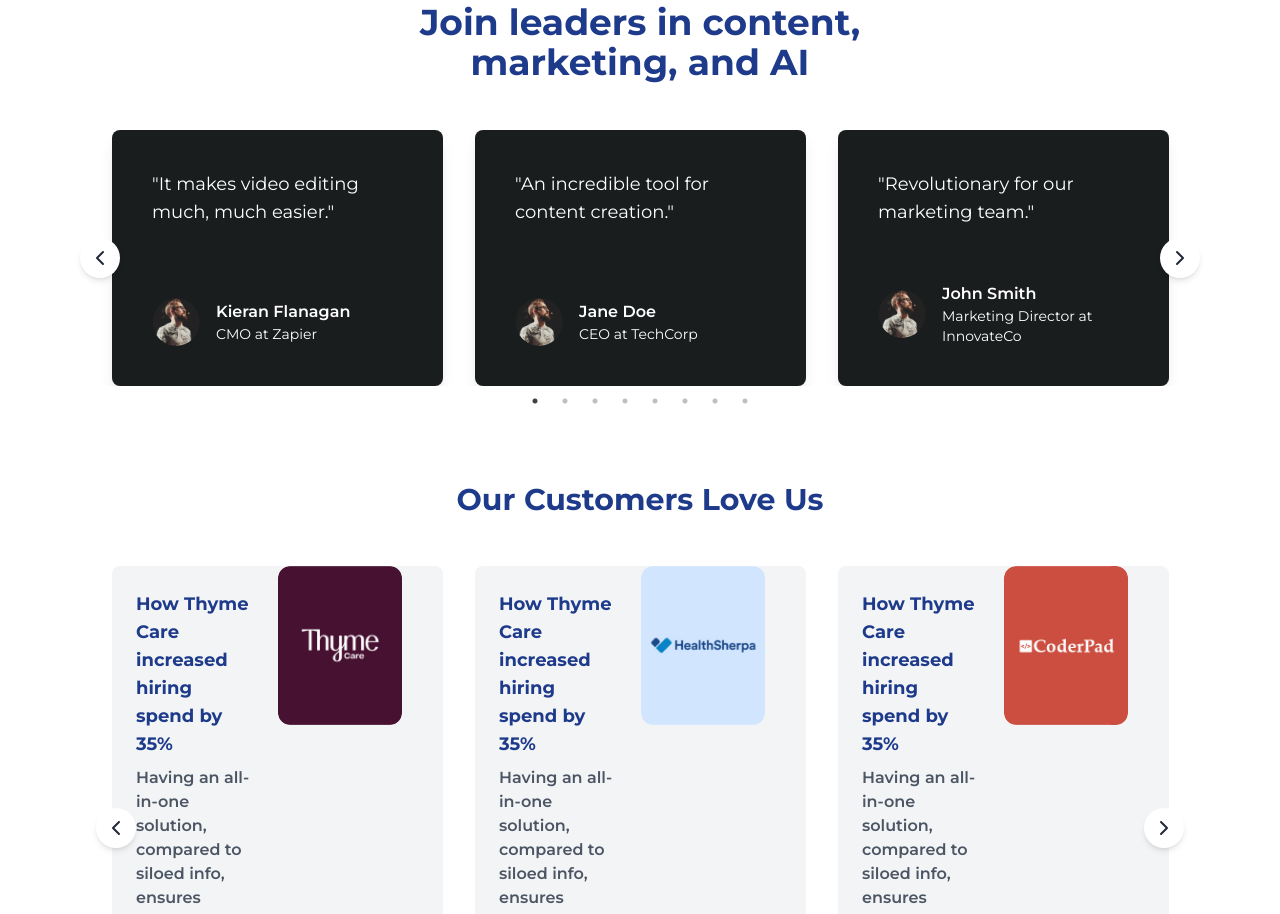
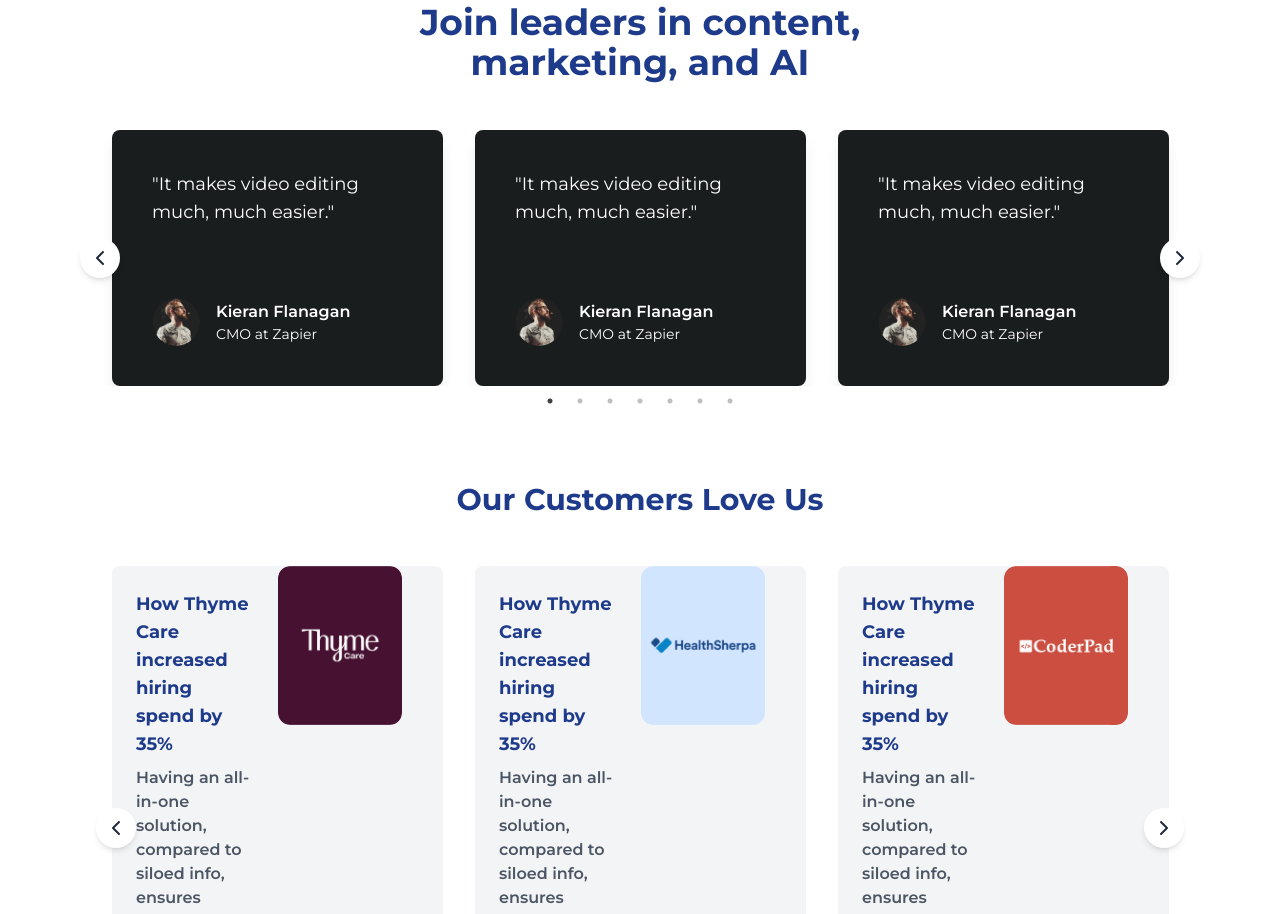
Before and after one commit to prem528/delberto-frontend, a React (Vite) app: page /testimonial in a window 1280 px wide. Shown: the part 1580-2494 px from the top of the page. Built offline with nearby package versions, Linux system fonts and the light colour scheme.

Commit message:
Button update

```diff
--- a/src/Components/Header.tsx
+++ b/src/Components/Header.tsx
@@ -19,6 +19,15 @@ const Header: React.FC = () => {
 
   const toggleMobileMenu = () => {
     setIsMobileMenuOpen(!isMobileMenuOpen);
+  };
+
+  const closeProductDropdown = () => {
+    setIsProductDropdownOpen(false);
+  };
+
+  const handleProductClick = () => {
+    closeProductDropdown();
+    setIsMobileMenuOpen(false);
   };
 
   return (
@@ -78,7 +87,7 @@ const Header: React.FC = () => {
             <button
               onClick={() => {
                 setIsProductDropdownOpen(!isProductDropdownOpen);
-                toggleMobileMenu(); // Close mobile menu when clicking Products
+
               }}
               className="font-sans text-lg text-gray-800 hover:text-blue-600 flex items-center justify-between w-full sm:w-auto"
               aria-expanded={isProductDropdownOpen}
@@ -89,10 +98,10 @@ const Header: React.FC = () => {
             </button>
             {isProductDropdownOpen && (
               <ul className="mt-2 w-full sm:w-48 bg-white shadow-lg rounded-md py-2 sm:absolute sm:left-0">
-                <li><Link to="/tailorfy" className="block px-4 py-2 text-gray-800 hover:bg-blue-100" onClick={toggleMobileMenu}>Tailorfy</Link></li>
-                <li><Link to="/bespokify" className="block px-4 py-2 text-gray-800 hover:bg-blue-100" onClick={toggleMobileMenu}>Bespokify</Link></li>
-                <li><Link to="/webify" className="block px-4 py-2 text-gray-800 hover:bg-blue-100" onClick={toggleMobileMenu}>Webify</Link></li>
-                <li><Link to="/suppokify" className="block px-4 py-2 text-gray-800 hover:bg-blue-100" onClick={toggleMobileMenu}>Suppokify</Link></li>
+                <li><Link to="/tailorfy" className="block px-4 py-2 text-gray-800 hover:bg-blue-100" onClick={handleProductClick}>Tailorfy</Link></li>
+                <li><Link to="/bespokify" className="block px-4 py-2 text-gray-800 hover:bg-blue-100" onClick={handleProductClick}>Bespokify</Link></li>
+                <li><Link to="/webify" className="block px-4 py-2 text-gray-800 hover:bg-blue-100" onClick={handleProductClick}>Webify</Link></li>
+                <li><Link to="/suppokify" className="block px-4 py-2 text-gray-800 hover:bg-blue-100" onClick={handleProductClick}>Suppokify</Link></li>
               </ul>
             )}
           </li>
--- a/src/Components/pages/Testimonial Page/LeadersSection.tsx
+++ b/src/Components/pages/Testimonial Page/LeadersSection.tsx
@@ -66,47 +66,42 @@ const LeadersSection: React.FC = () => {
       imageSrc: '/placeholder.svg?height=50&width=50',
     },
     {
-      quote: '"An incredible tool for content creation."',
-      name: 'Jane Doe',
-      title: 'CEO at TechCorp',
+      quote: '"It makes video editing much, much easier."',
+      name: 'Kieran Flanagan',
+      title: 'CMO at Zapier',
       imageSrc: '/placeholder.svg?height=50&width=50',
     },
     {
-      quote: '"Revolutionary for our marketing team."',
-      name: 'John Smith',
-      title: 'Marketing Director at InnovateCo',
+      quote: '"It makes video editing much, much easier."',
+      name: 'Kieran Flanagan',
+      title: 'CMO at Zapier',
       imageSrc: '/placeholder.svg?height=50&width=50',
     },
     {
-      quote: '"Streamlined our entire content process."',
-      name: 'Emily Johnson',
-      title: 'Content Manager at TechGiant',
+      quote: '"It makes video editing much, much easier."',
+      name: 'Kieran Flanagan',
+      title: 'CMO at Zapier',
       imageSrc: '/placeholder.svg?height=50&width=50',
     },
     {
-      quote: '"A game-changer for our social media strategy."',
-      name: 'Michael Brown',
-      title: 'Social Media Manager at SocialBoost',
+      quote: '"It makes video editing much, much easier."',
+      name: 'Kieran Flanagan',
+      title: 'CMO at Zapier',
       imageSrc: '/placeholder.svg?height=50&width=50',
     },
     {
-      quote: '"Increased our content output tenfold."',
-      name: 'Sarah Lee',
-      title: 'Content Director at ContentKing',
+      quote: '"It makes video editing much, much easier."',
+      name: 'Kieran Flanagan',
+      title: 'CMO at Zapier',
       imageSrc: '/placeholder.svg?height=50&width=50',
     },
     {
-      quote: '"The AI capabilities are mind-blowing."',
-      name: 'David Chen',
-      title: 'AI Researcher at TechInnovate',
+      quote: '"It makes video editing much, much easier."',
+      name: 'Kieran Flanagan',
+      title: 'CMO at Zapier',
       imageSrc: '/placeholder.svg?height=50&width=50',
     },
-    {
-      quote: '"Transformed how we approach content marketing."',
-      name: 'Lisa Taylor',
-      title: 'Head of Marketing at GrowthGenius',
-      imageSrc: '/placeholder.svg?height=50&width=50',
-    },
+
   ];
 
   const settings = {
```
